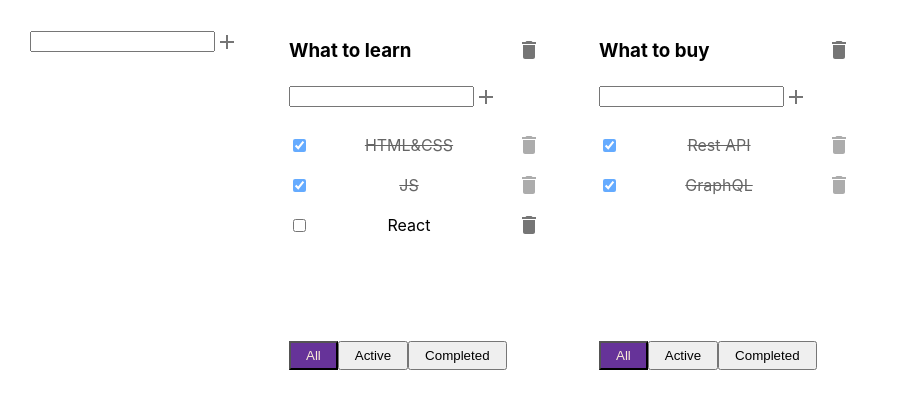
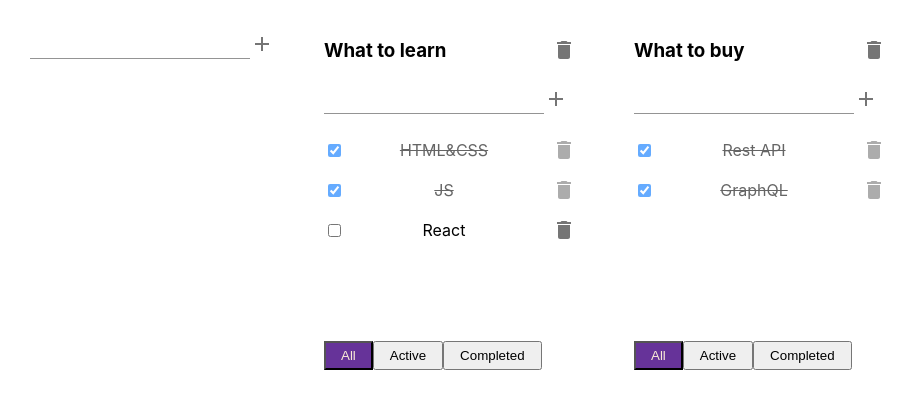
Before and after one commit to Alonasa/Trello, a React (Create React App) app: page / in a window 1280 px wide. Shown: the top 408 px of the page, without its empty margins (0-914 px from the left). Built offline with nearby package versions, Linux system fonts and the light colour scheme.

Commit message:
added input from mui

```diff
--- a/src/App.css
+++ b/src/App.css
@@ -14,6 +14,7 @@
 .error-message {
   color: rebeccapurple;
   font-weight: bold;
+  word-break: normal;
 }
 
 .filter {
--- a/src/components/AddItemForm/AddItemForm.tsx
+++ b/src/components/AddItemForm/AddItemForm.tsx
@@ -1,7 +1,7 @@
 import React, {ChangeEvent, KeyboardEvent, useState} from 'react';
-import {UniversalButton} from '../UniversalButton/UniversalButton';
-import {IconButton} from '@mui/material';
+import {IconButton, Input, TextField} from '@mui/material';
 import AddIcon from '@mui/icons-material/Add';
+import styles from '../AddItemForm/AddItemForm.module.css'
 
 type AddItemFormType = {
   addItem: (title: string) => void
@@ -32,10 +32,16 @@ export const AddItemForm = (props: AddItemFormType) => {
   }
 
   return (
-	<div>
-	  <input value={title} onChange={getFieldValue}
-			 onKeyPress={onKeyPressHandler} className={error ? 'error' : ''}/>
-	  <IconButton style={{padding: '0'}} onClick={addTaskHandler}><AddIcon/></IconButton>
+	<div className={styles.addItem}>
+	  <Input
+		id="outlined-required"
+		defaultValue="Enter task name"
+		size={'small'}
+		color={'primary'}
+		value={title} onChange={getFieldValue}
+		onKeyPress={onKeyPressHandler} className={error ? 'error' : ''}
+	  />
+	  <IconButton onClick={addTaskHandler} style={{padding: '0'}}><AddIcon/></IconButton>
 	  {error && <div className={'error-message'}>{error}</div>}
 	</div>
   );
```
Also changed, not shown: src/components/AddItemForm/AddItemForm.module.css (added).
